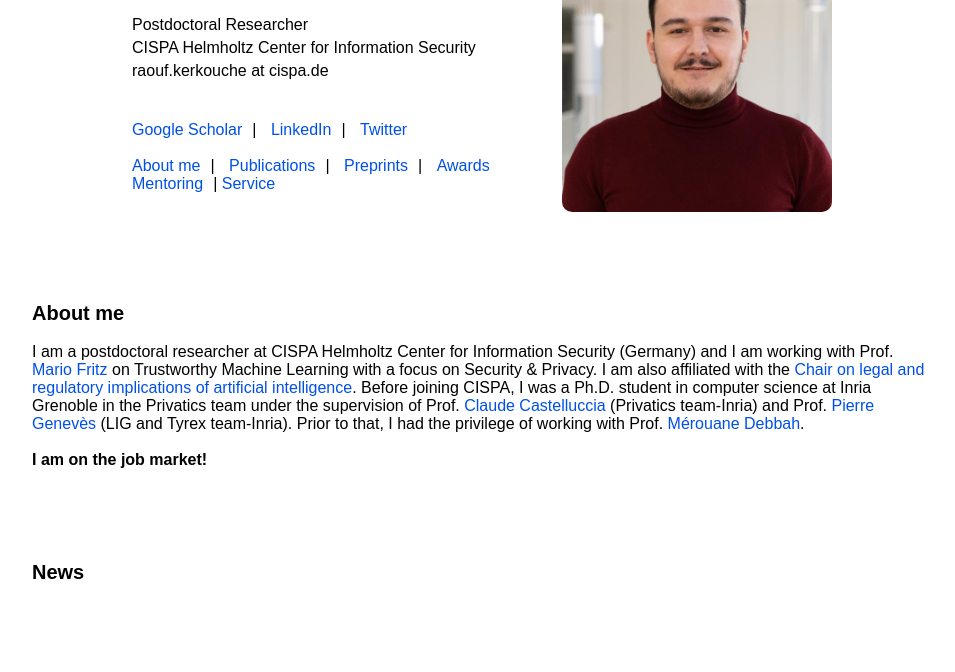
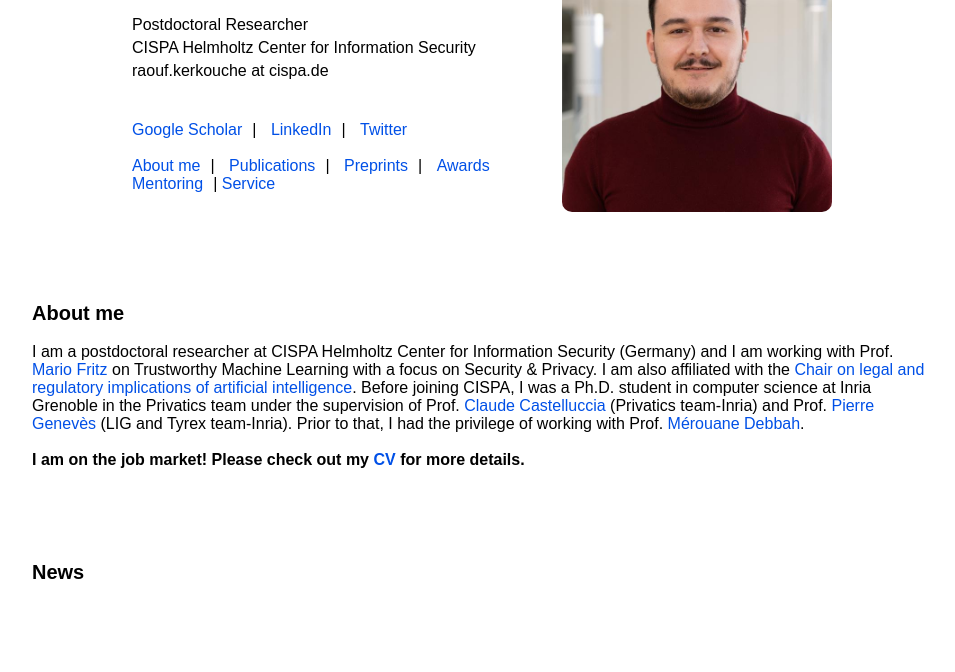
Before and after one commit to raouf-kerkouche/raouf-kerkouche.github.io, a plain HTML site: page index.html in a window 1280 px wide. Shown: the part 128-800 px from the top of the page, without its empty margins (158-1113 px from the left). Drawn offline with Linux system fonts and the light colour scheme.

Commit message:
Update index.html

```diff
--- a/index.html
+++ b/index.html
@@ -91,7 +91,7 @@ a, a:visited { color : #0050e7; }
             I am a postdoctoral researcher at CISPA Helmholtz Center for Information Security (Germany) and I am working with Prof. <a href="https://cispa.saarland/group/fritz/" target="_blank" rel="nofollow">Mario Fritz</a> on Trustworthy Machine Learning with a focus on Security & Privacy. I am also affiliated with the <a href="https://ai-regulation.com/who-are-we/" target="_blank" rel="nofollow">Chair on legal and regulatory implications of artificial intelligence</a>. Before joining CISPA, I was a Ph.D. student in computer science at Inria Grenoble in the Privatics team under the supervision of Prof. <a href="https://team.inria.fr/privatics/claude-castelluccia/" target="_blank" rel="nofollow">Claude Castelluccia</a> (Privatics team-Inria) and Prof. <a href="http://pierre.geneves.net/" target="_blank" rel="nofollow">Pierre Genevès</a> (LIG and Tyrex team-Inria). Prior to that, I had the privilege of working with Prof. <a href="https://en.wikipedia.org/wiki/M%C3%A9rouane_Debbah" target="_blank" rel="nofollow">Mérouane Debbah</a>.
             <br>
             <br>
-            <strong> I am on the job market! </strong>
+            <strong> I am on the job market! Please check out my <a href="https://github.com/raouf-kerkouche/raouf-kerkouche.github.io/blob/f68d95fbf12ee5e4cd72da63c288c7684731d5e3/CV.pdf" target="_blank">CV</a> for more details. </strong>
         </p>
     </div>
 
```
